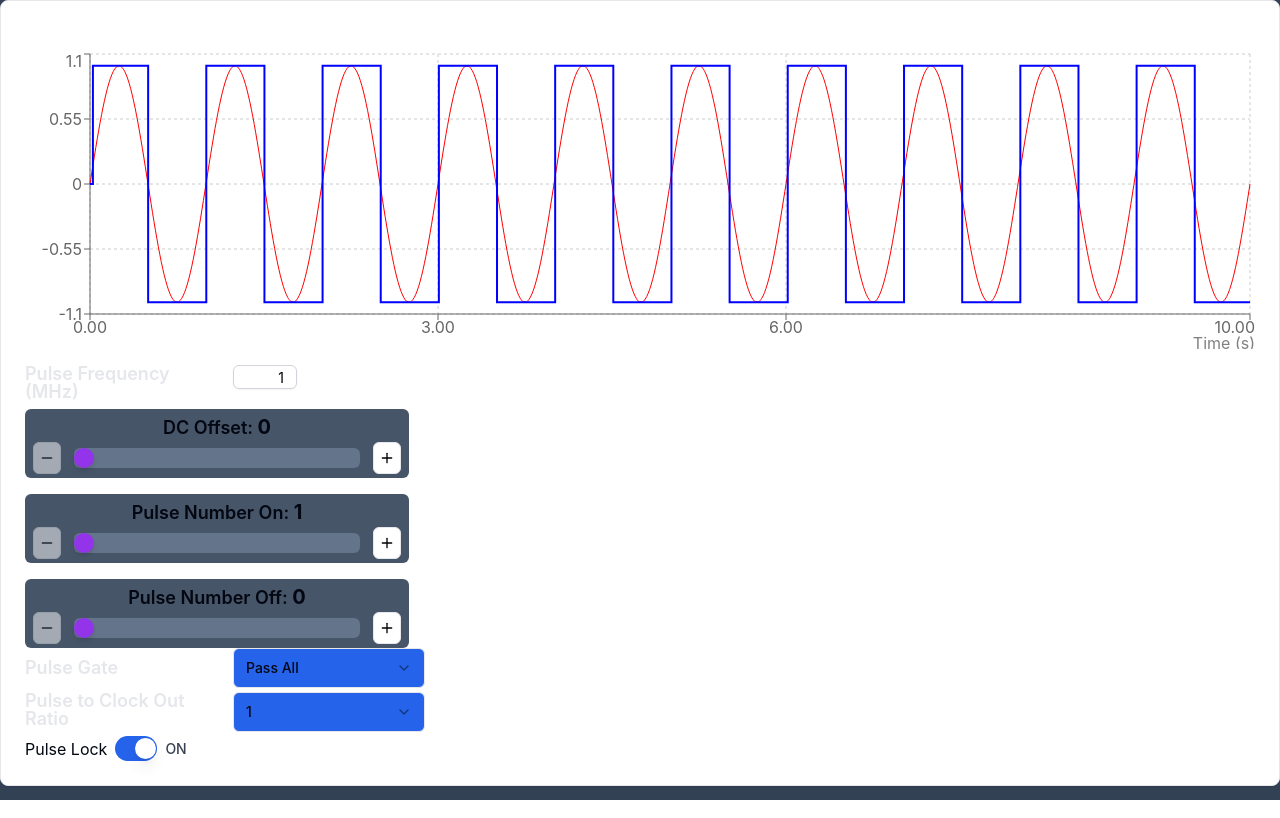
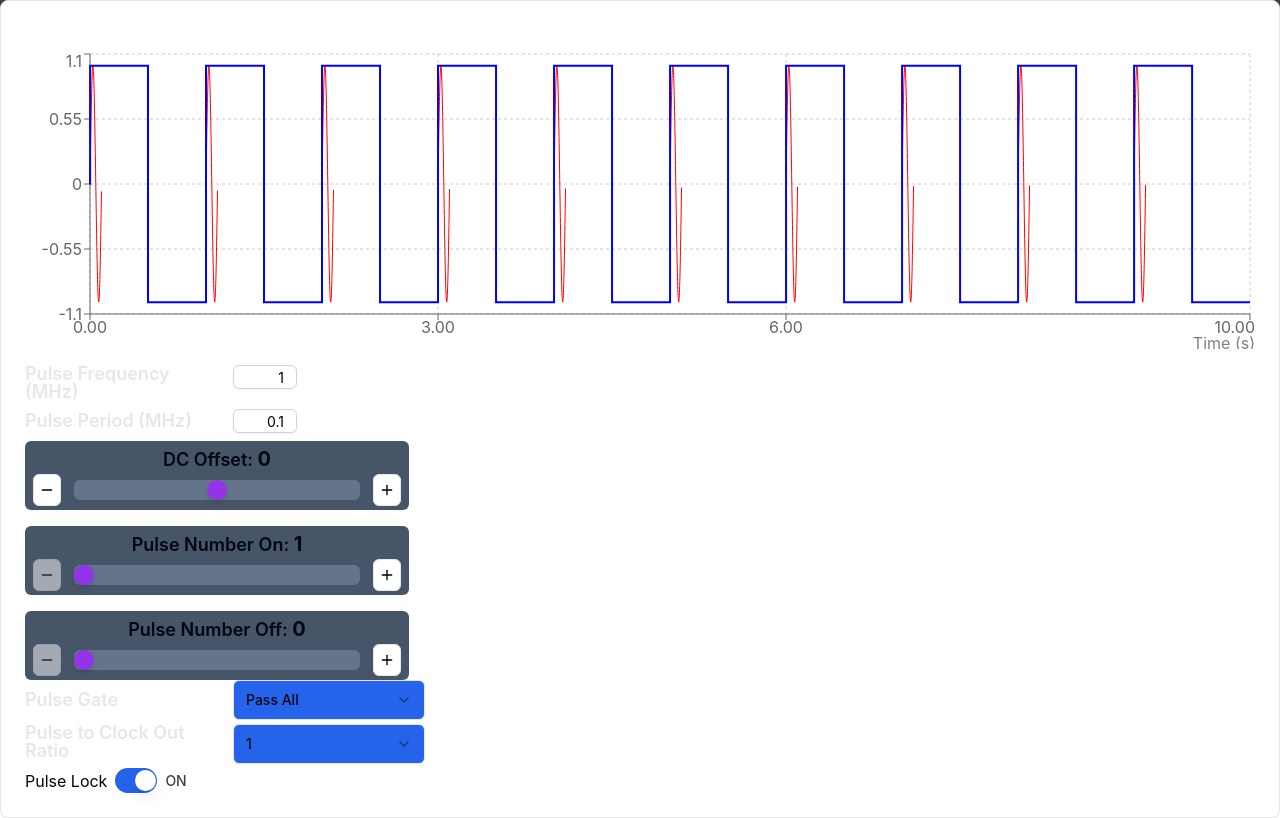
Before and after one commit to Willlasbury/labview, a React (Vite) app: page / in a window 1280 px wide. Built offline with nearby package versions, Linux system fonts and the light colour scheme.

Commit message:
added adjustable period length

```diff
--- a/src/App.tsx
+++ b/src/App.tsx
@@ -8,7 +8,6 @@ import WaveformWithClock from './components/WaveFormGraph';
 // adjust pulse width to low res pulse width when freq is less than 10MHz
 // Add logic for pulse gate
 // create better edits for pulse freq and period
-// figure out how to work pulse DC offset
 
 
 
--- a/src/components/WaveFormGraph.tsx
+++ b/src/components/WaveFormGraph.tsx
@@ -57,27 +57,31 @@ export default function WaveformWithClock({
   const [sineCycles, setSineCycles] = useState(0)
   const [squareCycles, setSquareCycles] = useState(0)
   const [sineYPosition, setSineYPosition] = useState(0)
+  const [pulseWidth, setPulseWidth] = useState(.1);
 
   const generateWaveform = useMemo(() => {
-
-    return Array.from({ length: 400 }, (_, i) => {
-      const x = (i / 399) * timeScale
+    const dataPoints = 10000
+    return Array.from({ length: dataPoints }, (_, i) => {
+      const x = (i / (dataPoints - 1)) * timeScale
 
       const sinePatternLength = pulseNumOn + pulseNumOff
       const sinePatternPosition = Math.floor(x * pulseFreq * pulseClockRatio) % sinePatternLength
-      const sineValue = sinePatternPosition < pulseNumOn
-        ? Math.sin(x * pulseFreq * pulseClockRatio * 2 * Math.PI) + dcOffset
+      const sineActivePeriod = (x % (1 / pulseFreq)) < pulseWidth || 0
+
+      const sinePhaseWithinPeriod = sineActivePeriod ? ((x % (1 / pulseFreq)) / pulseWidth) * (2 * Math.PI) : null
+
+
+      const sineValue = sinePatternPosition < pulseNumOn && sineActivePeriod && sinePhaseWithinPeriod !== null
+        ? Math.sin(sinePhaseWithinPeriod) + sineYPosition
         : null
-            const squareValue = Math.sign(Math.sin(x * pulseFreq * 2 * Math.PI))
+
+      const squareValue = Math.sign(Math.sin(x * pulseFreq * 2 * Math.PI))
 
       return { x, sine: sineValue, square: squareValue }
     })
-  }, [pulseFreq, pulseNumOn, pulseNumOff, timeScale, sineCycles, squareCycles, pulseClockRatio, dcOffset])
+  }, [pulseFreq, pulseNumOn, pulseNumOff, timeScale, sineCycles, squareCycles, pulseClockRatio, dcOffset, pulseWidth])
 
   const xAxisDomain = [0, timeScale]
-
-
-  console.log("x, pulseFreq, pulseClockRaio:",  generateWaveform)
 
   return (
     <Card>
@@ -124,7 +128,9 @@ export default function WaveformWithClock({
         {/* CONTROLS */}
         <div className="space-y-2">
           <LabelInput title={"Pulse Frequency"} description="hello" unit="MHz" value={pulseFreq} setValue={setPulseFreq} />
-          <Counter title="DC Offset" value={dcOffset} setValue={setDcOffset} />
+          <LabelInput title={"Pulse Period"} description="hello" unit="MHz" value={pulseWidth} setValue={setPulseWidth} />
+
+          <Counter title="DC Offset" value={dcOffset} setValue={setDcOffset} min={-100} max={100} />
         </div>
         <Counter title={"Pulse Number On"} value={pulseNumOn} setValue={setPulseNumOn} min={1} />
         <Counter title={"Pulse Number Off"} value={pulseNumOff} setValue={setPulseNumOff} />
```
